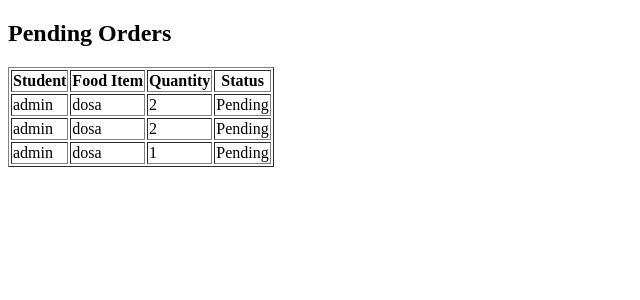
After one commit to devmehtaa/SCOS, a Django app: page /menu/staff/orders/ in a window 1280 px wide. The commit adds this page. Shown: the top 300 px of the page, without its empty margins (0-640 px from the left). Run offline with Django 5.2, Linux system fonts and the light colour scheme; data comes from the database, SQL or seed files in the repository; both versions use the stored data as it was after the commit.

Commit message:
staff and student menu and ordering

```diff
--- a/vlounge/authentication/views.py
+++ b/vlounge/authentication/views.py
@@ -11,7 +11,7 @@ def login_view(request):
         user = authenticate(request, username=username, password=password)
         if user is not None:
             login(request, user)
-            return redirect("home")  # Change "home" to your dashboard or menu page
+            return redirect("menu_home")  # Change "home" to your dashboard or menu page
         else:
             messages.error(request, "Invalid username or password")
 
--- a/vlounge/menu/admin.py
+++ b/vlounge/menu/admin.py
@@ -1,5 +1,6 @@
 from django.contrib import admin
-from .models import FoodItem  # Import your model
+from .models import FoodItem, Order # Import your model
 
 # Register the model
 admin.site.register(FoodItem)
+admin.site.register(Order)
--- a/vlounge/menu/models.py
+++ b/vlounge/menu/models.py
@@ -1,4 +1,5 @@
 from django.db import models
+from django.contrib.auth.models import User
 
 class FoodItem(models.Model):
     name = models.CharField(max_length=100, unique=True)
@@ -7,3 +8,13 @@ class FoodItem(models.Model):
 
     def __str__(self):
         return self.name
+
+class Order(models.Model):
+    student = models.ForeignKey(User, on_delete=models.CASCADE)  # Student who placed the order
+    food_item = models.ForeignKey(FoodItem, on_delete=models.CASCADE)  # Ordered food item
+    quantity = models.PositiveIntegerField(default=1)  # Order quantity
+    status = models.CharField(max_length=20, choices=[('Pending', 'Pending'), ('Preparing', 'Preparing'), ('Completed', 'Completed')], default='Pending')  # Order status
+    created_at = models.DateTimeField(auto_now_add=True)
+
+    def __str__(self):
+        return f"{self.student.username} - {self.food_item.name} ({self.status})"
--- /dev/null
+++ b/vlounge/menu/templates/staff_orders.html
@@ -0,0 +1,31 @@
+<!DOCTYPE html>
+<html lang="en">
+<head>
+    <meta charset="UTF-8">
+    <meta name="viewport" content="width=device-width, initial-scale=1.0">
+    <title>Document</title>
+</head>
+<body>
+    <h2>Pending Orders</h2>
+<table border="1">
+    <tr>
+        <th>Student</th>
+        <th>Food Item</th>
+        <th>Quantity</th>
+        <th>Status</th>
+    </tr>
+    {% for order in orders %}
+    <tr>
+        <td>{{ order.student.username }}</td>
+        <td>{{ order.food_item.name }}</td>
+        <td>{{ order.quantity }}</td>
+        <td>{{ order.status }}</td>
+    </tr>
+    {% empty %}
+    <tr>
+        <td colspan="4">No pending orders.</td>
+    </tr>
+    {% endfor %}
+</table>
+</body>
+</html>
--- a/vlounge/menu/templates/student_menu.html
+++ b/vlounge/menu/templates/student_menu.html
@@ -12,9 +12,12 @@
                 {{ item.name }} - ${{ item.price }}
                 <form method="post" action="{% url 'place_order' item.id %}">
                     {% csrf_token %}
-                    <button type="submit">Order</button>
+                    <input type="number" name="quantity" min="1" value="1" required>
+                    <button type="submit">Order Now</button>
                 </form>
             </li>
+        {% empty %}
+            <li>No items in today's menu.</li>
         {% endfor %}
     </ul>
 </body>
--- a/vlounge/menu/urls.py
+++ b/vlounge/menu/urls.py
@@ -7,5 +7,8 @@ urlpatterns = [
     path('student_home/', views.student_home, name='student_home'),
     path('create-food/', views.create_food_item, name='create_food_item'),
     path('remove-from-todays-menu/<int:item_id>/', views.remove_from_todays_menu, name='remove_from_todays_menu'),
-    path('add-to-todays-menu/<int:item_id>/', views.add_to_todays_menu, name='add_to_todays_menu')
+    path('add-to-todays-menu/<int:item_id>/', views.add_to_todays_menu, name='add_to_todays_menu'),
+    path('order/<int:item_id>/', views.place_order, name='place_order'),
+    path('staff/orders/', views.staff_orders, name='staff_orders'),
+    path('thanks/', views.thanks, name='thanks'),
 ]
--- a/vlounge/menu/views.py
+++ b/vlounge/menu/views.py
@@ -1,6 +1,6 @@
 from django.shortcuts import render, redirect, get_object_or_404
 from django.contrib.auth.decorators import login_required
-from .models import FoodItem
+from .models import FoodItem, Order
 from .forms import FoodItemForm
 
 @login_required
@@ -21,9 +21,6 @@ def staff_home(request):
         'todays_menu': todays_menu,
     }
     return render(request, 'staff_menu.html', context)
-
-def student_home(request):
-    return render(request, 'student_menu.html')  # Student home page
 
 def create_food_item(request):
     if request.method == "POST":
@@ -49,3 +46,24 @@ def add_to_todays_menu(request, item_id):
     food_item.is_todays_menu = True  # Remove from today's menu
     food_item.save()
     return redirect('staff_home')
+
+def student_home(request):
+    todays_menu = FoodItem.objects.filter(is_todays_menu=True)
+    return render(request, 'student_menu.html', {'todays_menu':todays_menu})
+
+def place_order(request, item_id):
+    food_item = get_object_or_404(FoodItem, id=item_id)
+    if request.method == "POST":
+        quantity = int(request.POST.get("quantity", 1))  # Get quantity from form (default 1)
+        Order.objects.create(student=request.user, food_item=food_item, quantity=quantity)
+        return redirect('thanks')  # Redirect to the menu after placing an order
+
+    return render(request, 'student_menu.html', {'food_item': food_item})
+
+
+def staff_orders(request):
+    orders = Order.objects.filter(status="Pending")
+    return render(request, 'staff_orders.html', {'orders': orders})
+
+def thanks(request):
+    return render(request, 'thanks.html')
```
Also changed, not shown: vlounge/menu/templates/thanks.html (added, +17 -0 lines), vlounge/db.sqlite3, vlounge/menu/migrations/0002_order.py (added).
